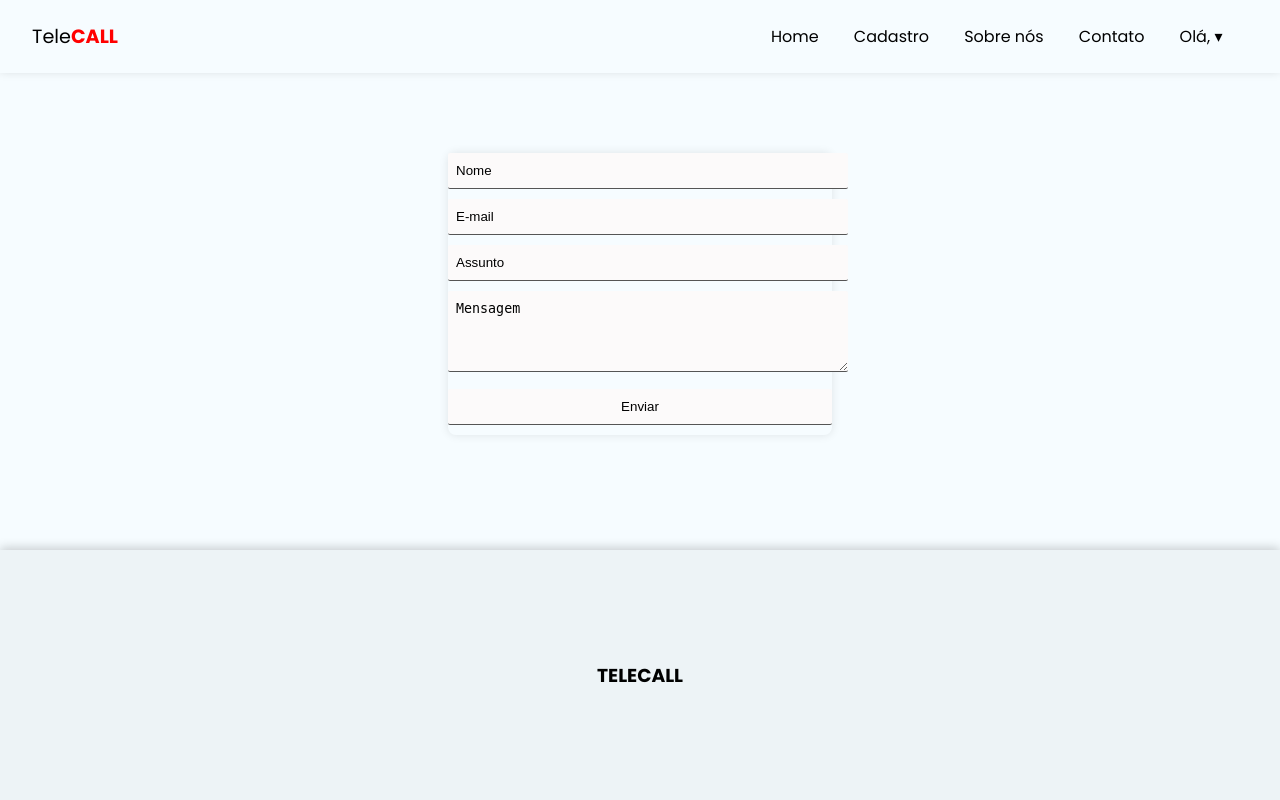
After one commit to lucassilveira1/FACPRJ, a PHP site: page /contact.html in a window 1280 px wide. The commit adds this page. Run offline with PHP 8.4, Linux system fonts and the light colour scheme.

Commit message:
button change

```diff
--- a/CSS/contact.css
+++ b/CSS/contact.css
@@ -5,7 +5,6 @@ body {
   padding: 0;
   margin: 0;
   background-color: #f6fcff;
-  display: flex;
 }
 
 .container {
@@ -114,7 +113,7 @@ body {
 /* FORM */
 
 .formulario-contato {
-  width: 20%; /* Ajuste a largura conforme necessário */
+  width: 30%;
   margin: auto;
   box-shadow: 0px 0px 10px rgba(0, 0, 0, 0.1);
   border-radius: 8px;
@@ -138,6 +137,7 @@ label span {
 }
 
 input,
+.botao,
 textarea {
   background-color: #fcfafa;
   color: #000000;
@@ -149,7 +149,7 @@ textarea {
   margin-bottom: 0.6em;
 }
 
-.btn {
+.btn:hover {
   background-color: rgb(31, 150, 104);
 }
 
@@ -160,7 +160,19 @@ textarea::placeholder {
 
 .formulario-contato label,
 .formulario-contato input,
-.formulario-contato textarea {
+.formulario-contato textarea,
+.formulario-contato button {
   margin-bottom: 10px;
   width: 100%;
 }
+
+.botao {
+  cursor: pointer;
+}
+
+.botao:hover {
+  background-color: rgb(31, 150, 104);
+  transition: 0.7s;
+
+  color: white;
+}
--- a/PHP/exe/login_exe.php
+++ b/PHP/exe/login_exe.php
@@ -13,7 +13,7 @@ if ($_SERVER["REQUEST_METHOD"] == "POST") {
     }
 
     // Consultar o banco de dados para verificar as credenciais e se o usuário é um administrador
-    $sql = "SELECT * FROM registerr WHERE Login = '$login' AND Senha = '$password'";
+    $sql = "SELECT * FROM register WHERE Login = '$login' AND Senha = '$password'";
     $result = $conn->query($sql);
 
 
--- a/PHP/exe/register_exe.php
+++ b/PHP/exe/register_exe.php
@@ -22,7 +22,7 @@
             $senha = $_POST["password"];
 
             // criando a instrução para inserir os dados na tabela
-            $sql = "INSERT INTO registerr (Nome, DataNasc, Sexo, NomeMaterno, CPF, Celular, Fixo, Email, Endereco, CEP, `Login`, Senha)
+            $sql = "INSERT INTO register (Nome, DataNasc, Sexo, NomeMaterno, CPF, Celular, Fixo, Email, Endereco, CEP, `Login`, Senha)
                 VALUES ('$name','$data', '$sexo', '$motherName', '$cpf', '$cellphone', '$telFixo', '$email', '$endereco', '$cep', '$login', '$senha')";
 
             // executando a instrução
--- a/PHP/pages/contact.php
+++ b/PHP/pages/contact.php
@@ -77,7 +77,7 @@ session_start();
 
         <textarea id="mensagem" name="mensagem" rows="4" placeholder="Mensagem" required></textarea>
 
-        <input type="submit" value="Enviar">
+        <button class="botao" type="submit">Enviar</button>
     </form>
 
 
--- a/PHP/pages/listaUsuarios.php
+++ b/PHP/pages/listaUsuarios.php
@@ -1,12 +1,14 @@
 <?php
 session_start();
+
+var_dump($_SESSION['usuario']);
 
 if($_SESSION['usuario']['adm'] == "0" || !isset($_SESSION['usuario'])) {
     header("Location: ./index.php");
 };
 
 include("../connection.php");
-$sql = "SELECT * FROM register";
+$sql = "SELECT * FROM registerr";
 $result = $conn->query($sql);
 
 ?>
--- /dev/null
+++ b/contact.html
@@ -0,0 +1,101 @@
+<?php
+session_start();
+
+?>
+
+<!DOCTYPE html>
+<html lang="pt-br">
+  <head>
+    <meta charset="UTF-8" />
+    <meta name="viewport" content="width=device-width, initial-scale=1.0" />
+    <link rel="stylesheet" href="../../css/contact.css" />
+
+    <title>Document</title>
+  </head>
+  <body>
+    <div class="container">
+      <nav class="navbar">
+        <div class="brand">Tele<span>Call</span></div>
+
+        <ul class="links_list">
+          <li>
+            <a href="index.php"> Home </a>
+          </li>
+
+          <li>
+            <a href="register.php"> Cadastro </a>
+          </li>
+
+          <li>
+            <a href="../html/about.html">Sobre nós</a>
+          </li>
+
+          <li>
+            <a href="contact.php">Contato</a>
+          </li>
+
+          <li class="dropdown-menu">
+            <a href="#"
+              >Olá,
+              <?php echo $_SESSION['usuario']['Login']; ?>
+              &#x25BE;</a
+            >
+            <ul class="dropdown">
+              <li>
+                <a href="../logout.php">Desconectar</a>
+              </li>
+              <li>
+                <a href="changePswd.php">Alterar senha</a>
+              </li>
+              <li>
+                <a href="#">Modelo do BD</a>
+              </li>
+              <li>
+                <a href="#">Área do Cliente</a>
+              </li>
+              <li>
+                <a href="./listaUsuarios.php">Lista de Usuários</a>
+              </li>
+            </ul>
+          </li>
+        </ul>
+      </nav>
+    </div>
+
+    <div class="formulario-contato">
+      <form method="post">
+        <input type="text" id="nome" name="nome" placeholder="Nome" required />
+
+        <input
+          type="email"
+          id="email"
+          name="email"
+          placeholder="E-mail"
+          required
+        />
+
+        <input
+          type="text"
+          id="assunto"
+          name="assunto"
+          placeholder="Assunto"
+          required
+        />
+
+        <textarea
+          id="mensagem"
+          name="mensagem"
+          rows="4"
+          placeholder="Mensagem"
+          required
+        ></textarea>
+
+        <button class="botao" type="submit">Enviar</button>
+      </form>
+    </div>
+
+    <footer class="footer">
+      <h3>TELECALL</h3>
+    </footer>
+  </body>
+</html>
```
